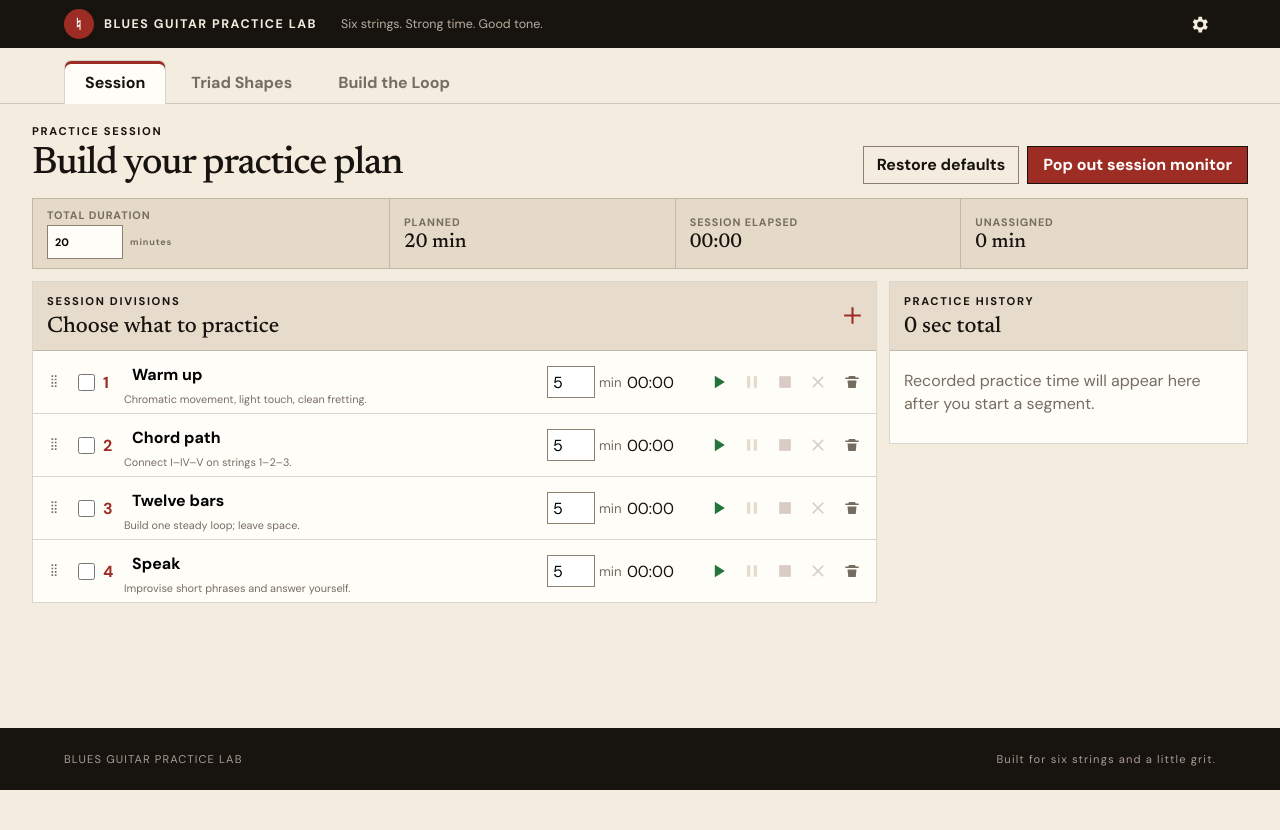
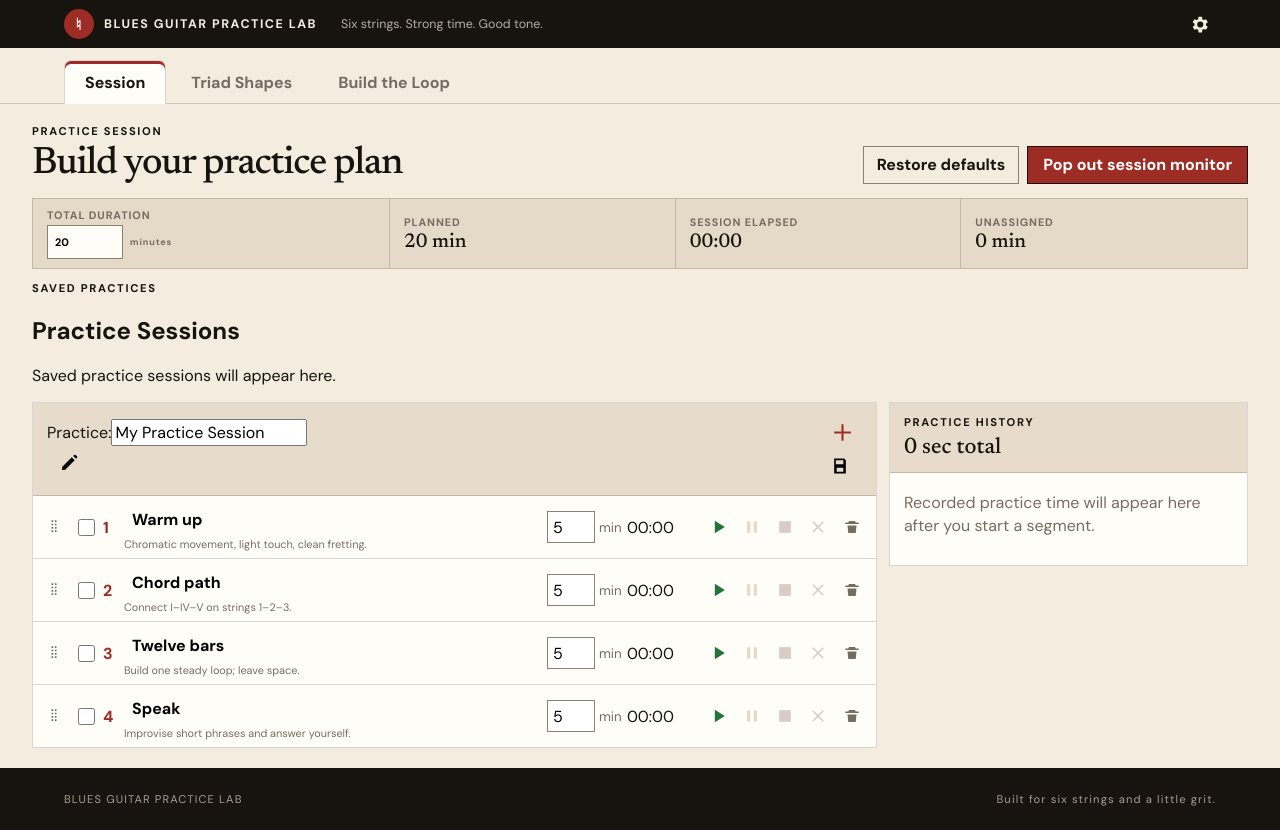
Before and after one commit to flyfisher1952/blues-guitar-practice-lab, an Angular app: page / in a window 1280 px wide. Before the commit the page ends 800 px from the top, so only its background shows below. Built offline with nearby package versions, Linux system fonts and the light colour scheme; what html-docx-js-typescript would draw is missing.

Commit message:
Add saved practice sessions

```diff
--- a/src/app/component/session/session.component.html
+++ b/src/app/component/session/session.component.html
@@ -26,16 +26,60 @@
     </div>
   </div>
 
+  <div class="session-workspace">
+    <aside class="saved-practice-sessions" aria-labelledby="saved-practices-heading">
+      <header>
+        <p class="eyebrow">SAVED PRACTICES</p>
+        <h2 id="saved-practices-heading">Practice Sessions</h2>
+      </header>
+      @if (!savedSessions.length) {
+        <p class="saved-practice-empty">Saved practice sessions will appear here.</p>
+      } @else {
+        <div class="saved-practice-list">
+          @for (saved of savedSessions; track saved.id) {
+            <div class="saved-practice-entry" [class.active]="saved.id === activeSavedSessionId">
+              <span>{{ saved.name }}</span>
+              <div>
+                <button class="load-practice-button icon-only-button" type="button" title="Load practice session" [attr.aria-label]="'Load ' + saved.name" (click)="loadPracticeSession(saved)">
+                  <svg viewBox="0 0 24 24" aria-hidden="true"><path d="m9 5 7 7-7 7-1.4-1.4 5.6-5.6-5.6-5.6z"/></svg>
+                </button>
+                <button class="delete-practice-button icon-only-button" type="button" title="Delete practice session" [attr.aria-label]="'Delete ' + saved.name" (click)="deletePracticeSession(saved)">
+                  <svg viewBox="0 0 24 24" aria-hidden="true"><path d="M8 4h8l1 2h4v2H3V6h4zm-2 6h12l-1 10H7z"/></svg>
+                </button>
+              </div>
+            </div>
+          }
+        </div>
+      }
+    </aside>
+
     <div class="session-layout">
       <section class="session-plan-card" aria-labelledby="segments-heading">
       <header>
-        <div>
-          <p class="eyebrow">SESSION DIVISIONS</p>
-          <h2 id="segments-heading">Choose what to practice</h2>
+        <div class="practice-name-row">
+          <label for="practice-name">Practice:</label>
+          <input
+            #practiceNameInput
+            id="practice-name"
+            type="text"
+            [value]="practiceName"
+            [readOnly]="!practiceNameEditing"
+            (input)="practiceName = $any($event.target).value"
+            (blur)="finishPracticeNameEdit($any($event.target).value)"
+            (keydown.enter)="finishPracticeNameEdit($any($event.target).value); $any($event.target).blur()">
+          <button class="edit-practice-name-button icon-only-button" type="button" title="Edit practice name" aria-label="Edit practice name" (click)="editPracticeName(practiceNameInput)">
+            <svg viewBox="0 0 24 24" aria-hidden="true"><path d="m4 16.5-.5 4 4-.5L18.8 8.7l-3.5-3.5zM17 3.5l3.5 3.5 1-1a1.4 1.4 0 0 0 0-2l-1.5-1.5a1.4 1.4 0 0 0-2 0z"/></svg>
+          </button>
+          <h2 id="segments-heading" class="visually-hidden">Practice session divisions</h2>
         </div>
+        <div class="session-plan-actions">
           <button class="add-segment-button icon-only-button" type="button" title="Add Division" aria-label="Add Division" (click)="openAddSegment()">
             <svg viewBox="0 0 24 24" aria-hidden="true"><path d="M11 4h2v7h7v2h-7v7h-2v-7H4v-2h7z"/></svg>
           </button>
+          <button class="save-practice-button icon-only-button" type="button" title="Save practice session" aria-label="Save practice session" (click)="savePracticeSession()">
+            <svg viewBox="0 0 24 24" aria-hidden="true"><path d="M5 3h12l2 2v16H5zm2 2v5h9V5zm1 9v5h8v-5z"/></svg>
+          </button>
+        </div>
       </header>
 
       <div class="segment-editor-list">
@@ -123,6 +167,7 @@
         </div>
       }
       </aside>
+    </div>
   </div>
 
   @if (addSegmentOpen) {
```
Lines whose indentation alone changed are shown as unchanged.
